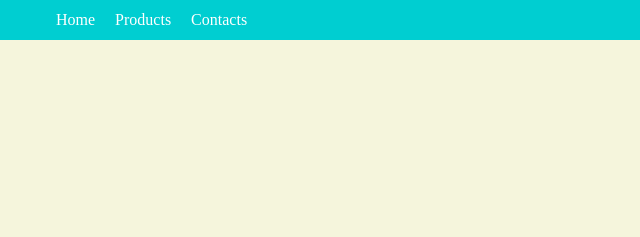
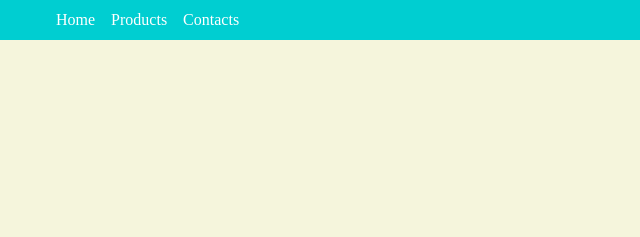
Before and after one commit to mamuryusupov/lesson9, a plain HTML site: page task5/index.html in a window 1280 px wide. Shown: the top 237 px of the page, 0-640 px from the left. Drawn offline with nearby package versions, Linux system fonts and the light colour scheme.

Commit message:
new code

```diff
--- a/task5/styles.css
+++ b/task5/styles.css
@@ -12,19 +12,18 @@
     position: fixed;
     z-index: 1;
     width: 100%;
+    line-height: 40px;
 }
 
 .nav-list {
     margin: 0;
-    line-height: 40px;
 }
 
 .nav-item {
-    display: inline-block;
+    float: left;
     margin-left: 16px;
     color: white;
-    /*
-    list-style: none; */
+    list-style: none;
 }
 
 .content {
```
